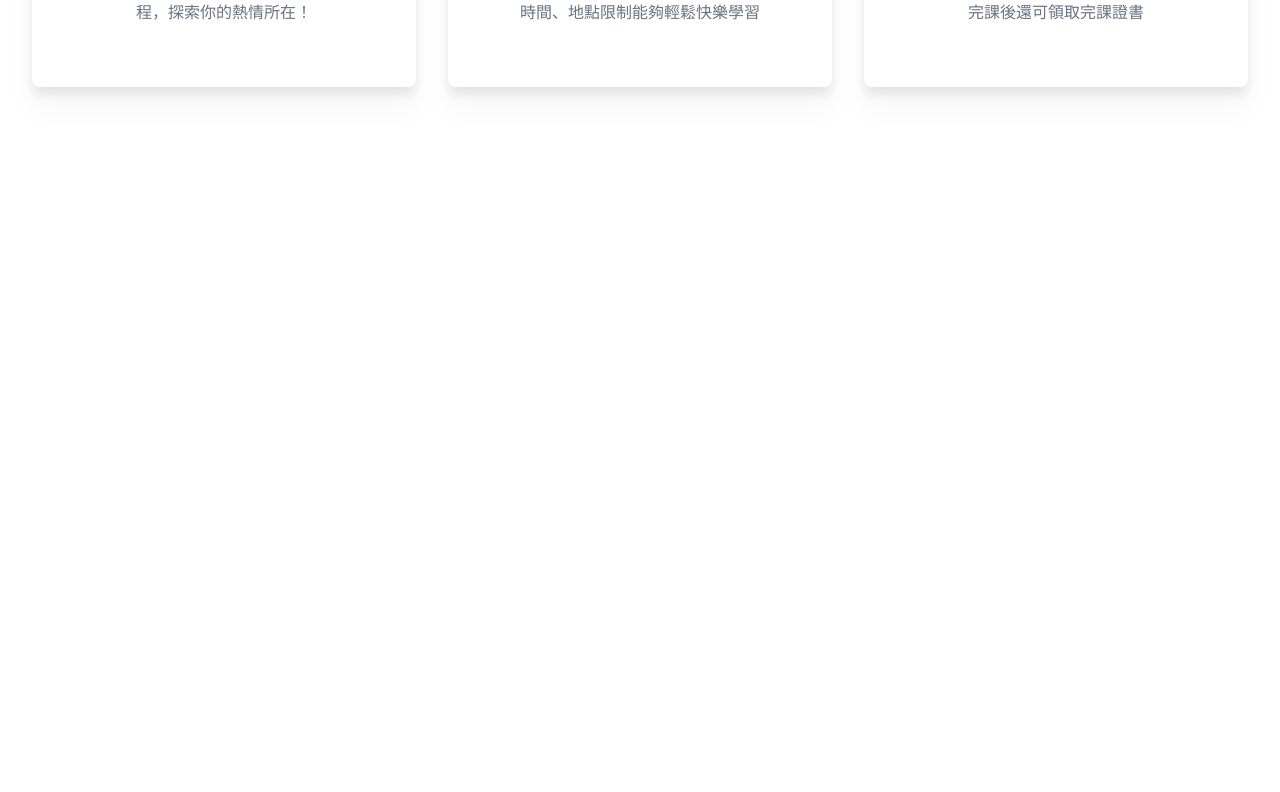
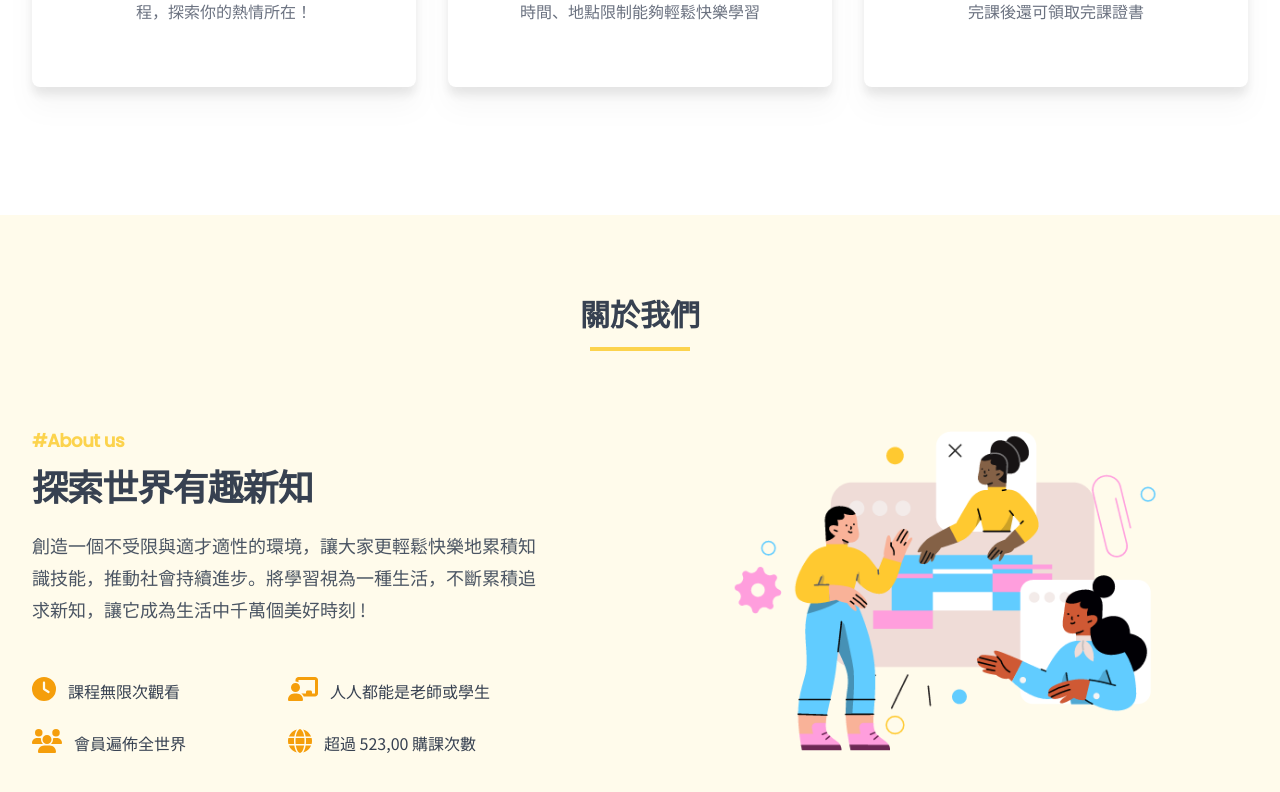
Before and after one commit to bdk27/vite_education, a Vue app: page / in a window 1280 px wide. Shown: the part 716-1508 px from the top of the page. Before the commit the page ends 931 px from the top, so only its background shows below. Built offline with nearby package versions, Linux system fonts and the light colour scheme.

Commit message:
add EduAbout

```diff
--- a/src/App.vue
+++ b/src/App.vue
@@ -1,12 +1,14 @@
 <script setup lang="ts">
   import EduHome from './components/EduHome.vue';
   import EduNavbar from './components/EduNavbar.vue';
+  import EduAbout from './components/EduAbout.vue';
 
 </script>
 
 <template>
   <EduNavbar></EduNavbar>
   <EduHome></EduHome>
+  <EduAbout></EduAbout>
 </template>
 
 <style lang="scss">
--- /dev/null
+++ b/src/components/EduAbout.vue
@@ -0,0 +1,62 @@
+<template>
+    <section class="py-20 bg-amber-50">
+      <div class="mx-auto max-w-7xl px-6 lg:px-8">
+        <h2 class="title text-center text-3xl font-bold text-gray-700">關於我們</h2>
+        <div class="mx-auto grid max-w-2xl grid-cols-1 gap-y-16 gap-x-8 sm:gap-y-20 lg:mx-0 lg:max-w-none lg:grid-cols-2 items-center">
+            <div class="lg:pr-8 lg:pt-4">
+                <div class="lg:max-w-lg">
+                    <h3 class="text-lg font-semibold leading-8 tracking-tight text-amber-300">#About us</h3>
+                    <p class="mt-2 text-3xl font-bold tracking-tight text-gray-700 sm:text-4xl">探索世界有趣新知</p>
+                    <p class="mt-6 text-lg leading-8 text-gray-600">創造一個不受限與適才適性的環境，讓大家更輕鬆快樂地累積知識技能，推動社會持續進步。將學習視為一種生活，不斷累積追求新知，讓它成為生活中千萬個美好時刻 !</p>
+                    <ul class="mt-10 max-w-xl text-base leading-7 text-gray-700 lg:max-w-none grid sm:grid-cols-2">
+                        <li v-for="feature in features" :key="feature.name">
+                            <font-awesome-icon :icon="feature.icon" class="inline-block text-2xl text-amber-500"/>
+                            <p class="text-gray-700 inline-block p-3">{{ feature.name }}</p>
+                        </li>
+                    </ul>
+                </div>
+            </div>
+            <!-- max-w-none sm:w-[57rem] md:-ml-4 lg:-ml-0 -->
+              <img src="../assets/img/people-working-together-online.png" alt="Product screenshot" class="w-full" />
+        </div>
+      </div>
+    </section>
+</template>
+
+<script lang="ts" setup>
+
+  const features = [
+    {
+      name: '課程無限次觀看',
+      icon: 'fa-solid fa-clock',
+    },
+    {
+      name: '人人都能是老師或學生',
+      icon: 'fa-solid fa-chalkboard-user',
+    },
+    {
+      name: '會員遍佈全世界',
+      icon: 'fa-solid fa-users',
+    },
+    {
+      name: '超過 523,00 購課次數',
+      icon: 'fa-solid fa-globe',
+    },
+  ]
+</script>
+
+<style lang="scss">
+  .title {
+    &::after {
+      content: '';
+      display: block;
+      width: 100px;
+      height: 4px;
+      background-color: rgb(252 211 77);
+      margin: 1rem auto;
+    }
+  }
+  h3 {
+      font-family: 'Poppins', sans-serif;
+  }
+</style>
--- a/src/components/EduHome.vue
+++ b/src/components/EduHome.vue
@@ -28,7 +28,6 @@
   </template>
 
 <script lang="ts" setup>
-    const thisYear = new Date().getFullYear();
     const stats = [
         { name: '所有課程', value: '500+', icon: 'fa-solid fa-book-open', bgcolor: 'bg-red-500', color: 'text-red-500', content: '多種課程隨你挑選，找到適合你的課程，探索你的熱情所在！' },
         { name: '會員人數', value: '1500+', icon: 'fa-solid fa-users', bgcolor: 'bg-green-500', color: 'text-green-500',  content: '最多人評選為最棒的教育平台，不受時間、地點限制能夠輕鬆快樂學習'  },
@@ -46,7 +45,7 @@
     .home {
         width: 100%;
         min-height: 100vh;
-        background: linear-gradient(rgba(252, 211, 77, .5), rgba(252, 211, 77, .7)), url('../assets/img/pexels-photo-256417.jpeg');
+        background: linear-gradient(rgba(252, 211, 77, .5), rgba(252, 211, 77, .5)), url('../assets/img/pexels-photo-256417.jpeg');
         background-position: center;
         background-repeat: no-repeat;
         background-size: cover;
--- a/src/main.ts
+++ b/src/main.ts
@@ -7,8 +7,8 @@ import './assets/css/style.css'
 //fontawesome
 import { library } from '@fortawesome/fontawesome-svg-core'
 import { FontAwesomeIcon } from '@fortawesome/vue-fontawesome'
-import { faBookOpen, faUsers, faBoltLightning } from '@fortawesome/free-solid-svg-icons'
-library.add(faBookOpen, faUsers, faBoltLightning)
+import { faBookOpen, faUsers, faBoltLightning, faClock, faChalkboardUser, faGlobe } from '@fortawesome/free-solid-svg-icons'
+library.add(faBookOpen, faUsers, faBoltLightning, faClock, faChalkboardUser, faGlobe)
 
 createApp(App)
 .component('font-awesome-icon', FontAwesomeIcon)
```
Also changed, not shown: src/assets/img/2.png (added).
